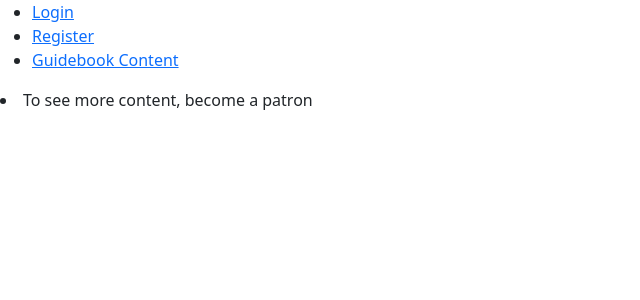
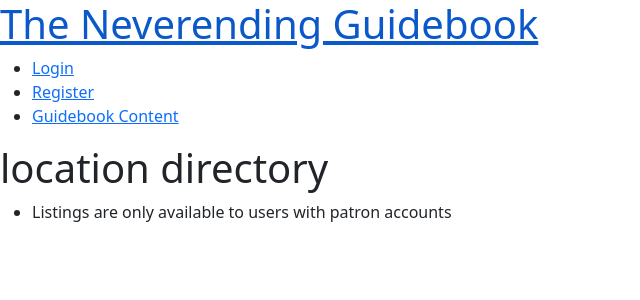
Before and after one commit to Cillian-G/neverending_guidebook, a Django app: page /directory/ in a window 1280 px wide. Shown: the top 300 px of the page, without its empty margins (0-640 px from the left). Run offline with Django 3.2, Linux system fonts and the light colour scheme; data that the repository does not hold is empty.

Commit message:
Add internal links to templates

```diff
--- a/templates/base.html
+++ b/templates/base.html
@@ -12,6 +12,7 @@
     <title>Neverending Guidebook</title>
 </head>
 <body>
+    <a href="{% url 'home' %}"><h1>The Neverending Guidebook</h1></a>
     <nav>
         <div>
             <ul>
@@ -31,7 +32,7 @@
                 </li>
                 {% endif %}
                 <li>
-                    <a href="#">Guidebook Content</a>
+                    <a href="{% url 'directory' %}">Guidebook Content</a>
                 </li>
             </ul>
         </div>
--- a/templates/location_directory.html
+++ b/templates/location_directory.html
@@ -2,13 +2,24 @@
 
 {% block content %}
 
+
 <div>
-    {% for location in location_list %}
-    <li>
-       <a href="{% url 'directory' %}">Title: {{ location.title }}</a>
-    </li>
-    {% endfor %}
-    <li>To see more content, become a patron</li>
+    <h1>location directory</h1>
+    <ul>
+        {% if user.is_authenticated %}
+            {% for location in location_list %}
+            <li>
+                <a href="{% url 'location' location.slug %}">Title: {{ location.title }}</a>
+            </li>
+            {% endfor %}
+        {% else %}
+            <li>Listings are only available to users with patron accounts</li>
+        {% endif %}
+    </ul>
+
+
+
 </div>
 
+
 {% endblock content %}
```
